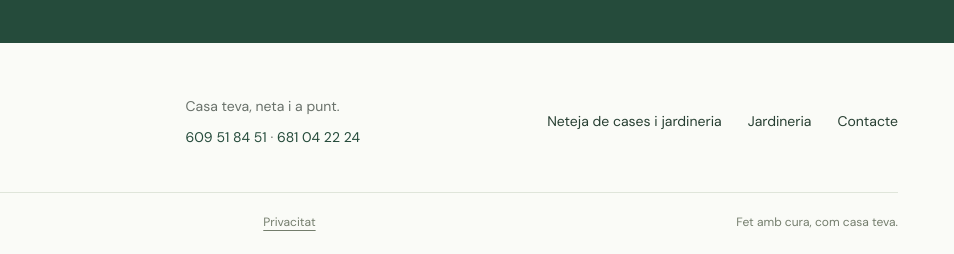
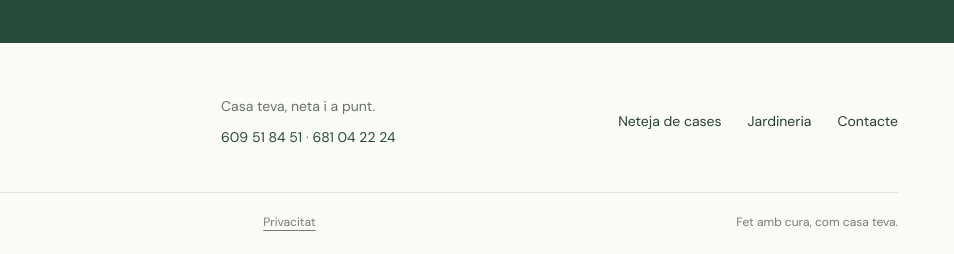
Before and after one commit to u6103254/serveis-av, a plain HTML site: page index.html in a window 1280 px wide. Shown: the part 5065-5319 px from the top of the page, 326-1280 px from the left. Drawn offline with Linux system fonts and the light colour scheme.

Commit message:
Update footer links and privacy dialog content

```diff
--- a/index.html
+++ b/index.html
@@ -139,7 +139,7 @@
     </section>
   </main>
 
-  <footer class="site-footer"><div class="container footer-top"><a class="brand" href="#inici"><img class="brand-image" src="./assets/serveis-av-simbol.png" alt="" width="377" height="377"><span class="brand-name">Serveis A<span class="ampersand">&amp;</span>V<span class="brand-caption">Neteja de cases i jardineria</span></span></a><div class="footer-contact"><p>Casa teva, neta i a punt.</p><a target="_top" href="tel:+34609518451">609 51 84 51</a><span aria-hidden="true"> · </span><a target="_top" href="tel:+34681042224">681 04 22 24</a></div><nav aria-label="Navegació del peu de pàgina"><a href="#neteja">Neteja de cases i jardineria</a><a href="#jardineria">Jardineria</a><a href="#contacte">Contacte</a></nav></div><div class="container footer-bottom"><span>© <span id="year">2026</span> Serveis A&amp;V</span><button class="inline-link" type="button" id="privacy-button">Privacitat</button><span>Fet amb cura, com casa teva.</span></div></footer>
+  <footer class="site-footer"><div class="container footer-top"><a class="brand" href="#inici"><img class="brand-image" src="./assets/serveis-av-simbol.png" alt="" width="377" height="377"><span class="brand-name">Serveis A<span class="ampersand">&amp;</span>V<span class="brand-caption">Neteja de cases i jardineria</span></span></a><div class="footer-contact"><p>Casa teva, neta i a punt.</p><a target="_top" href="tel:+34609518451">609 51 84 51</a><span aria-hidden="true"> · </span><a target="_top" href="tel:+34681042224">681 04 22 24</a></div><nav aria-label="Navegació del peu de pàgina"><a href="#neteja">Neteja de cases</a><a href="#jardineria">Jardineria</a><a href="#contacte">Contacte</a></nav></div><div class="container footer-bottom"><span>© <span id="year">2026</span> Serveis A&amp;V</span><button class="inline-link" type="button" id="privacy-button">Privacitat</button><span>Fet amb cura, com casa teva.</span></div></footer>
   <dialog id="privacy-dialog" class="privacy-dialog" aria-labelledby="privacy-title"><button class="dialog-close" type="button" aria-label="Tanca"><svg class="icon"><use href="#i-close"/></svg></button><p class="eyebrow">LA TEVA PRIVACITAT</p><h2 id="privacy-title">Tu decideixes<br><em>què comparteixes.</em></h2><p>El formulari prepara el text de la consulta al teu navegador. Aquest web no emmagatzema les dades de la consulta en cap servidor.</p><p>Quan prems un botó de WhatsApp, el número del destinatari i el text preparat es comparteixen amb WhatsApp per obrir la conversa. Pots revisar el missatge i decidir si l’envies dins de WhatsApp. També pots contactar per trucada als números indicats.</p><p>No fem servir analítica ni galetes publicitàries pròpies. Les fotografies, el logo i les tipografies se serveixen amb aquest web.</p><button class="button button-dark close-privacy" type="button">Entesos</button></dialog>
   <a class="mobile-contact-bar" href="#contactes-whatsapp" aria-label="Escriu per WhatsApp: tria un número"><svg class="icon"><use href="#i-chat"/></svg>Escriu per WhatsApp</a>
 </body>
```
